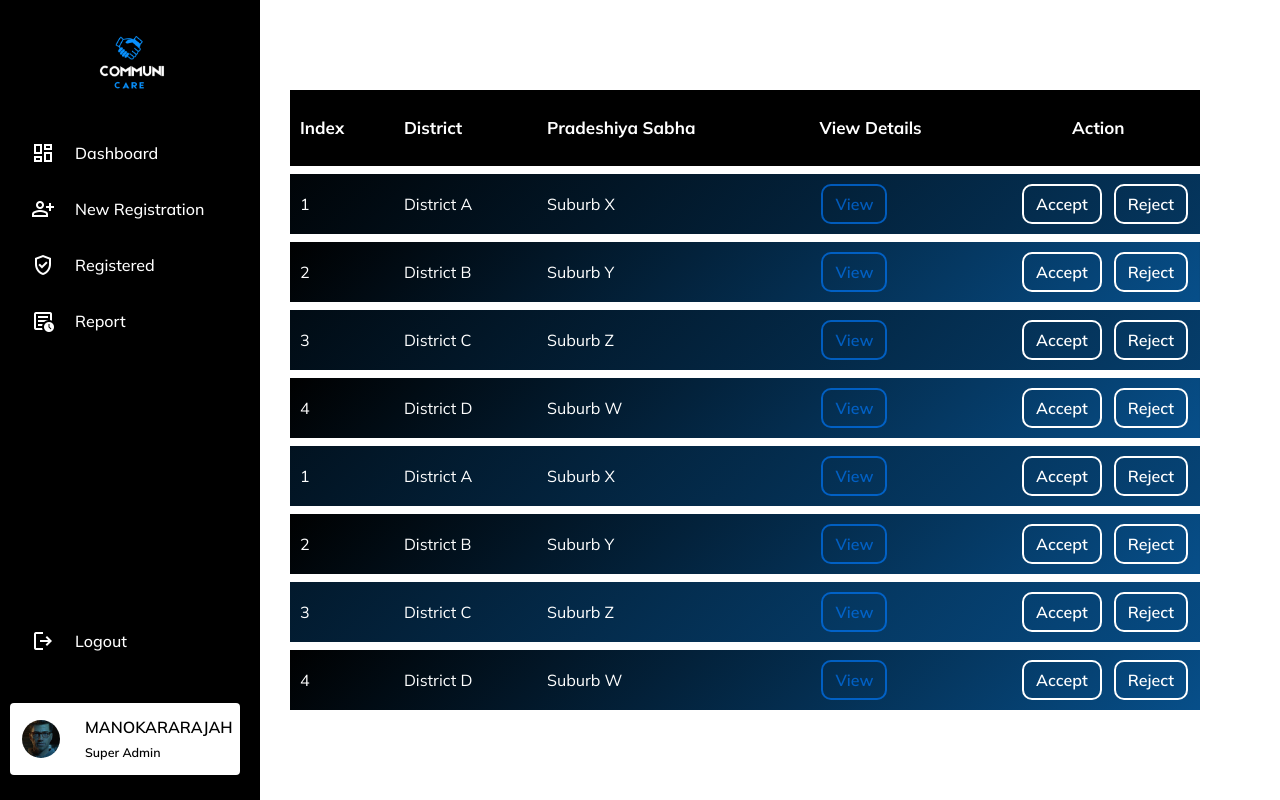
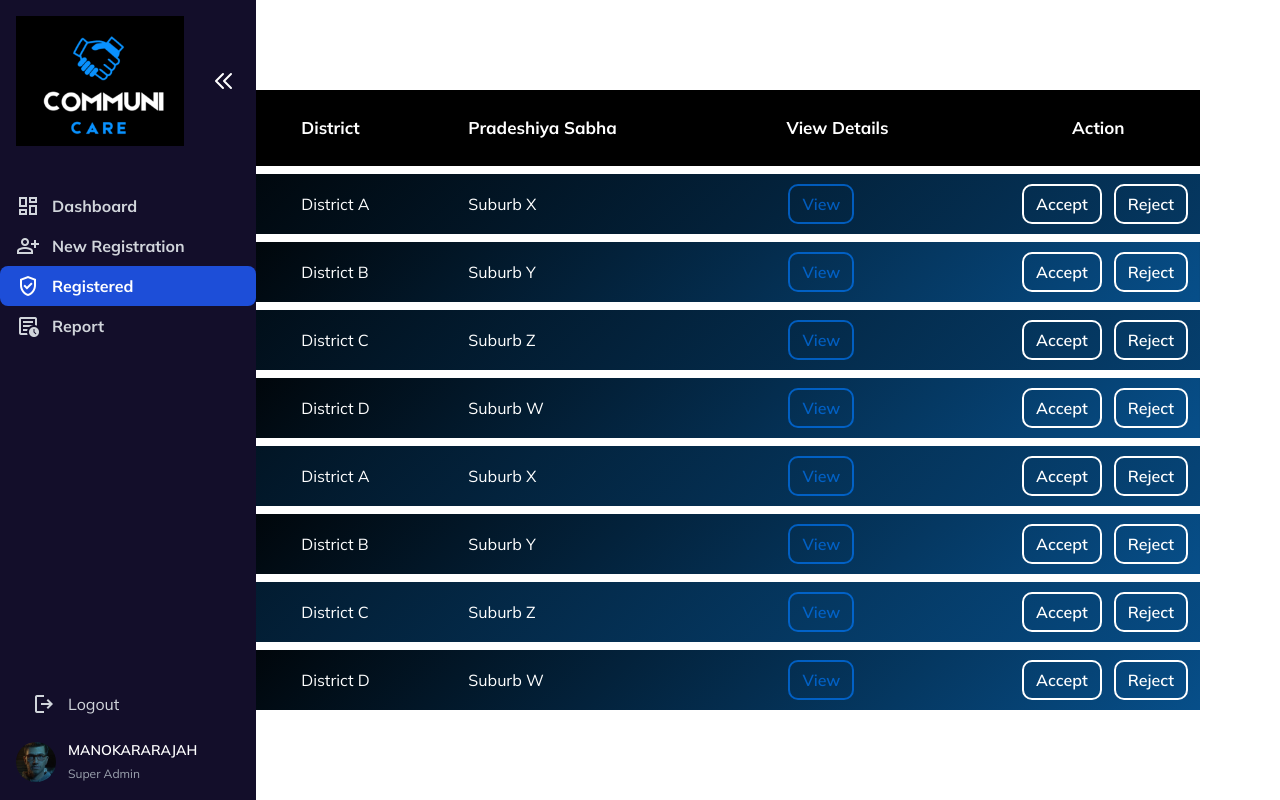
Before and after one commit to CommuniCareSL/CommuniCare-WebApp, a React (Vite) app: page /Registered in a window 1280 px wide. Built offline with nearby package versions, Linux system fonts and the light colour scheme.

Commit message:
sidebar update

```diff
--- a/src/components/SuperAdmin/Sidebar.jsx
+++ b/src/components/SuperAdmin/Sidebar.jsx
@@ -1,89 +1,105 @@
-// import React from 'react';
-import '../../styles/components/SuperAdmin/Sidebar.css';
+// Sidebar.js
+import React, { useState, useEffect } from 'react';
+import { Link, useLocation } from 'react-router-dom';
 import logo from '../../assets/Admin/DarkLogo.png';
 import profileImg from '../../assets/Admin/profile-img.jpg';
 
 const Sidebar = () => {
+  const [isOpen, setIsOpen] = useState(true);
+  const [isMinimized, setIsMinimized] = useState(false);
+  const location = useLocation();
+
+  const toggleSidebar = () => {
+    setIsOpen(!isOpen);
+  };
+
+  const toggleMinimize = () => {
+    setIsMinimized(!isMinimized);
+  };
+
+  useEffect(() => {
+    const handleResize = () => {
+      if (window.innerWidth <= 1024) {
+        setIsOpen(false);
+        setIsMinimized(false);
+      } else {
+        setIsOpen(true);
+      }
+    };
+
+    window.addEventListener('resize', handleResize);
+    return () => window.removeEventListener('resize', handleResize);
+  }, []);
+
   return (
-    <aside className="sidebar">
-      <div className="sidebar-header">
-        <img src={logo} alt="DarkLogo.png" />
-        {/* <h2>Communi Care</h2> */}
-      </div>
-      <ul className="sidebar-links">
-        <h4>
-          {/* <span>Main Menu</span> */}
-          <div className="menu-separator"></div>
-        </h4>
-        <li>
-          <a href="/SuperAdminDashboard">
-            <span className="material-symbols-outlined">dashboard</span>
-            Dashboard
-          </a>
-        </li>
+    <>
+      <button
+        className="fixed top-4 left-4 z-50 p-2 bg-[#130E2A] text-white rounded-md lg:hidden"
+        onClick={toggleSidebar}
+      >
+        <svg className="w-6 h-6" fill="none" stroke="currentColor" viewBox="0 0 24 24" xmlns="http://www.w3.org/2000/svg">
+          <path strokeLinecap="round" strokeLinejoin="round" strokeWidth="2" d="M4 6h16M4 12h16M4 18h16"></path>
+        </svg>
+      </button>
 
-        <li>
-          <a href="/NewRegistration">
-            <span className="material-symbols-outlined">person_add</span>
-            New Registration
-          </a>
-        </li>
+      <aside
+        className={`bg-[#130E2A] text-white h-screen fixed top-0 left-0 z-40 transition-all duration-300 ease-in-out
+          ${isOpen ? 'translate-x-0' : '-translate-x-full'}
+          ${isMinimized ? 'w-20' : 'w-64'}
+          lg:translate-x-0`}
+      >
+        <div className="p-4 flex justify-between items-center">
+          <img src={logo} alt="DarkLogo.png" className={`transition-all duration-300 ${isMinimized ? 'w-10 h-10' : 'w-3/4'}`} />
+          <button
+            onClick={toggleMinimize}
+            className="p-1 rounded-full hover:bg-gray-700 transition-colors duration-200"
+          >
+            {isMinimized ? (
+              <svg className="w-6 h-6" fill="none" stroke="currentColor" viewBox="0 0 24 24" xmlns="http://www.w3.org/2000/svg">
+                <path strokeLinecap="round" strokeLinejoin="round" strokeWidth="2" d="M13 5l7 7-7 7M5 5l7 7-7 7"></path>
+              </svg>
+            ) : (
+              <svg className="w-6 h-6" fill="none" stroke="currentColor" viewBox="0 0 24 24" xmlns="http://www.w3.org/2000/svg">
+                <path strokeLinecap="round" strokeLinejoin="round" strokeWidth="2" d="M11 19l-7-7 7-7m8 14l-7-7 7-7"></path>
+              </svg>
+            )}
+          </button>
+        </div>
 
-        <li>
-          <a href="/Registered">
-            <span className="material-symbols-outlined">verified_user</span>
-            Registered
-          </a>
-        </li>
+        <nav className="mt-6">
+          <SidebarLink href="/SuperAdminDashboard" icon="dashboard" isMinimized={isMinimized} isActive={location.pathname === '/SuperAdminDashboard'}>Dashboard</SidebarLink>
+          <SidebarLink href="/NewRegistration" icon="person_add" isMinimized={isMinimized} isActive={location.pathname === '/NewRegistration'}>New Registration</SidebarLink>
+          <SidebarLink href="/Registered" icon="verified_user" isMinimized={isMinimized} isActive={location.pathname === '/Registered'}>Registered</SidebarLink>
+          <SidebarLink href="/Report" icon="overview" isMinimized={isMinimized} isActive={location.pathname === '/Report'}>Report</SidebarLink>
+        </nav>
 
-        <li>
-          <a href="/Report">
-            <span className="material-symbols-outlined">overview</span>
-            Report
-          </a>
-        </li>
-
-
-        {/* <li>
-          <a href="#">
-            <span className="material-symbols-outlined">notifications_active</span>
-            Notifications
-          </a>
-        </li> */}
-
-        {/* <li>
-          <a href="#">
-            <span className="material-symbols-outlined">account_circle</span>
-            Profile
-          </a>
-        </li> */}
-
-        {/* <li>
-          <a href="#">
-            <span className="material-symbols-outlined">settings</span>
-            Settings
-          </a>
-        </li> */}
-        <br /><br /><br /><br /><br /><br /><br /><br />
-        <br /><br /><br />
-        <li>
-          <a href="#">
-            <span className="material-symbols-outlined">logout</span>
-            Logout
-          </a>
-        </li>
-      </ul>
-      <div className="user-account">
-        <div className="user-profile">
-          <img src={profileImg} alt="Profile Image" />
-          <div className="user-detail">
-            <h3>MANOKARARAJAH</h3>
-            <span>Super Admin</span>
+        <div className="absolute bottom-0 left-0 right-0 p-4">
+          <SidebarLink href="#" icon="logout" isMinimized={isMinimized} isActive={false}>Logout</SidebarLink>
+          <div className={`flex items-center mt-4 ${isMinimized ? 'justify-center' : ''}`}>
+            <img src={profileImg} alt="Profile" className="w-10 h-10 rounded-full" />
+            {!isMinimized && (
+              <div className="ml-3">
+                <h3 className="font-semibold text-sm">MANOKARARAJAH</h3>
+                <span className="text-xs text-gray-400">Super Admin</span>
+              </div>
+            )}
           </div>
         </div>
-      </div>
-    </aside>
+      </aside>
+    </>
   );
 };
 
+const SidebarLink = ({ href, icon, children, isMinimized, isActive }) => (
+  <Link
+    to={href}
+    className={`flex items-center py-2 px-4 rounded-lg transition-colors duration-200
+      ${isActive ? 'bg-blue-700 text-white' : 'text-gray-300 hover:bg-gray-700'}
+      ${isMinimized ? 'justify-center' : ''}`}
+  >
+    <span className="material-symbols-outlined">{icon}</span>
+    {!isMinimized && <span className="ml-3">{children}</span>}
+  </Link>
+);
+
 export default Sidebar;
```
